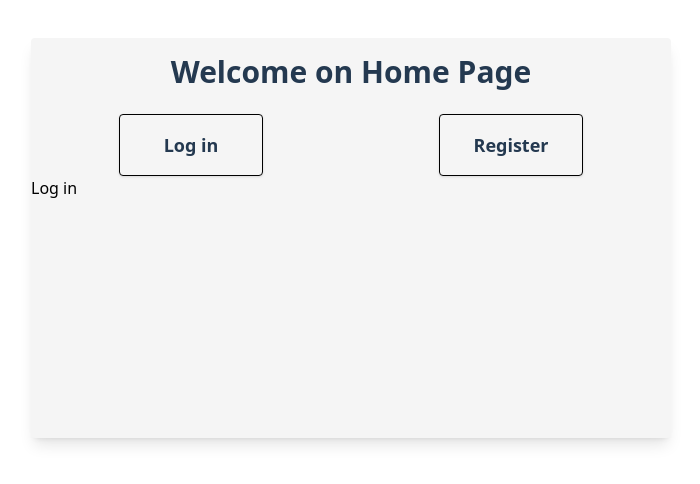
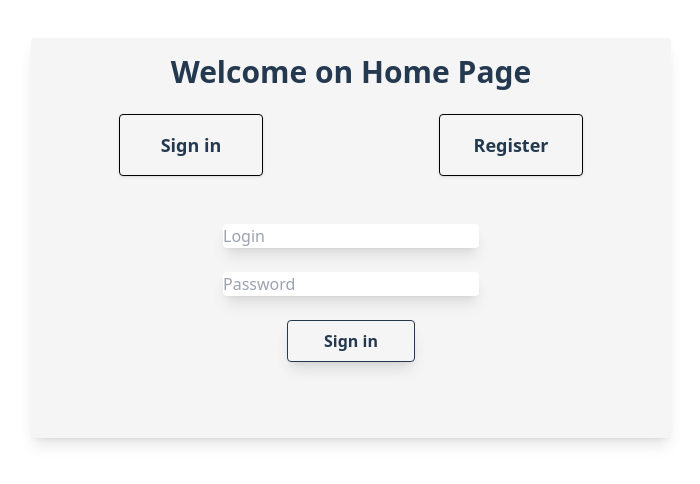
Before and after one commit to nikodemkwiecinski/first-vue-project, a Vue app: page / in a window 1280 px wide. Shown: the part 162-646 px from the top of the page, without its empty margins (289-989 px from the left). Built offline with nearby package versions, Linux system fonts and the light colour scheme.

Commit message:
Finish login and register to page

```diff
--- a/src/App.vue
+++ b/src/App.vue
@@ -1,24 +1,7 @@
-<script setup lang="ts">
-import Home from './views/Home.vue'
-</script>
+<script setup lang="ts"></script>
 
 <template>
-  <div class="w-50vw h-50vh bg-light-white rounded shadow-lg m-auto">
-    <Home />
-    <div class="flex justify-around mt-6">
-      <router-link
-        to="/"
-        class="p-4 border-solid border-black border text-dark-blue font-bold rounded shadow w-36 text-center text-lg hover:text-white hover:bg-dark-blue ease-linear duration-100"
-        >Log in</router-link
-      >
-      <router-link
-        to="/register"
-        class="p-4 border-solid border-black border text-dark-blue font-bold rounded shadow w-36 text-center text-lg hover:text-white hover:bg-dark-blue ease-linear duration-100"
-        >Register</router-link
-      >
-    </div>
-    <router-view></router-view>
-  </div>
+  <router-view></router-view>
 </template>
 
 <style></style>
--- /dev/null
+++ b/src/components/Home.vue
@@ -0,0 +1,39 @@
+<script setup lang="ts">
+import UserLog from './UserLog.vue'
+import UserRegister from './UserRegister.vue'
+import { ref } from 'vue'
+
+const togglePage = ref(true)
+</script>
+
+<template>
+  <div class="w-50vw h-50vh bg-light-white rounded shadow-lg m-auto">
+    <h1 class="text-dark-blue font-bold text-3xl text-center mt-4">
+      Welcome on Home Page
+    </h1>
+    <div class="flex justify-around mt-6">
+      <button
+        @click="
+          () => {
+            togglePage = true
+          }
+        "
+        class="p-4 border-solid border-black border text-dark-blue font-bold rounded shadow w-36 text-center text-lg hover:text-white hover:bg-dark-blue ease-linear duration-100"
+      >
+        Sign in
+      </button>
+      <button
+        @click="
+          () => {
+            togglePage = false
+          }
+        "
+        class="p-4 border-solid border-black border text-dark-blue font-bold rounded shadow w-36 text-center text-lg hover:text-white hover:bg-dark-blue ease-linear duration-100"
+      >
+        Register
+      </button>
+    </div>
+    <UserLog v-if="togglePage" />
+    <UserRegister v-else />
+  </div>
+</template>
--- a/src/components/UserLog.vue
+++ b/src/components/UserLog.vue
@@ -1,7 +1,69 @@
-<script setup lang="ts"></script>
+<script setup lang="ts">
+import { ref } from 'vue'
+import { useUserStore } from '../stores/UserStore'
+import { useRouter } from 'vue-router'
+
+const login = ref('')
+const password = ref('')
+const userStore = useUserStore()
+const loginError = ref(false)
+const router = useRouter()
+
+const handleSubmit = () => {
+  if (userStore.validateUser(login.value, password.value)) {
+    login.value = ''
+    password.value = ''
+    router.push({
+      path: '/user',
+      name: 'UserPage',
+    })
+  } else {
+    loginError.value = true
+    login.value = ''
+    password.value = ''
+    setTimeout(() => {
+      loginError.value = false
+    }, 2000)
+  }
+}
+</script>
 
 <template>
-  <h2>Log in</h2>
+  <form @submit.prevent="handleSubmit" class="mt-12">
+    <label for="">
+      <input type="text" placeholder="Login" v-model="login" />
+    </label>
+    <label for="">
+      <input type="password" v-model="password" placeholder="Password" />
+    </label>
+    <label for="">
+      <input
+        type="submit"
+        value="Sign in"
+        class="block w-1/5 mx-auto cursor-pointer shadow-lg rounded border border-dark-blue border-solid p-2 font-bold text-dark-blue hover:text-white hover:bg-dark-blue ease-linear duration-100"
+      />
+    </label>
+    <p
+      class="text-red-700 mt-4 text-center font-bold"
+      :class="loginError ? 'block' : 'hidden'"
+    >
+      Login or password is incorrent
+    </p>
+  </form>
 </template>
 
-<style scoped></style>
+<style scoped>
+label {
+  @apply block;
+  @apply mt-6;
+}
+
+input[type='text'],
+input[type='password'] {
+  @apply block;
+  @apply w-2/5;
+  @apply mx-auto;
+  @apply shadow-lg;
+  @apply rounded;
+}
+</style>
--- a/src/components/UserRegister.vue
+++ b/src/components/UserRegister.vue
@@ -1,7 +1,94 @@
 <script setup lang="ts">
-console.log('test')
+import { ref } from 'vue'
+import { useUserStore } from '../stores/UserStore'
+import { useRouter } from 'vue-router'
+
+const login = ref('')
+const password = ref('')
+const repeatPassword = ref('')
+const userStore = useUserStore()
+const loginError = ref(false)
+const errorMessage = ref('')
+const router = useRouter()
+
+const displayError = (msg: string) => {
+  errorMessage.value = msg
+  loginError.value = true
+  login.value = ''
+  password.value = ''
+  repeatPassword.value = ''
+  setTimeout(() => {
+    loginError.value = false
+  }, 2000)
+}
+
+const handleSubmit = () => {
+  if (
+    userStore.$state.users.find((user) => user.login === login.value) !==
+    undefined
+  ) {
+    displayError('Login already exists')
+  } else {
+    if (password.value !== repeatPassword.value) {
+      displayError('Passwords do not match')
+    } else if (login.value.length < 5 || password.value.length < 5) {
+      displayError('Login or password too short')
+    } else {
+      userStore.addUser(login.value, password.value)
+      login.value = ''
+      password.value = ''
+      router.push({
+        path: '/user',
+        name: 'UserPage',
+      })
+    }
+  }
+}
 </script>
 
 <template>
-  <h2>Register new user</h2>
+  <form @submit.prevent="handleSubmit" class="mt-12">
+    <label for="">
+      <input type="text" placeholder="Login" v-model="login" />
+    </label>
+    <label for="">
+      <input type="password" v-model="password" placeholder="Password" />
+    </label>
+    <label for="">
+      <input
+        type="password"
+        v-model="repeatPassword"
+        placeholder="Repeat Password"
+      />
+    </label>
+    <label for="">
+      <input
+        type="submit"
+        value="Sign up"
+        class="block w-1/5 mx-auto cursor-pointer shadow-lg rounded border border-dark-blue border-solid p-2 font-bold text-dark-blue hover:text-white hover:bg-dark-blue ease-linear duration-100"
+      />
+    </label>
+    <p
+      class="text-red-700 mt-4 text-center font-bold"
+      :class="loginError ? 'block' : 'hidden'"
+    >
+      {{ errorMessage }}
+    </p>
+  </form>
 </template>
+
+<style scoped>
+label {
+  @apply block;
+  @apply mt-6;
+}
+
+input[type='text'],
+input[type='password'] {
+  @apply block;
+  @apply w-2/5;
+  @apply mx-auto;
+  @apply shadow-lg;
+  @apply rounded;
+}
+</style>
--- a/src/router/index.ts
+++ b/src/router/index.ts
@@ -1,12 +1,12 @@
 import { createRouter, createWebHistory, RouteComponent } from 'vue-router'
-import UserLog from '@/components/UserLog.vue'
+import Home from '@/components/Home.vue'
 
 const routes = [
-  { path: '/', name: 'Login', component: UserLog },
+  { path: '/', name: 'Login', component: Home },
   {
-    path: '/register',
-    name: 'Register',
-    component: () => import('@/components/UserRegister.vue'),
+    path: '/user',
+    name: 'UserPage',
+    component: () => import('@/views/UserPage.vue'),
   },
 ]
 
--- a/src/stores/UserStore.ts
+++ b/src/stores/UserStore.ts
@@ -3,7 +3,14 @@ import { UserStateProps } from '../types/UserType'
 
 export const useUserStore = defineStore('UserStore', {
   state: (): UserStateProps => ({
-  users: [],
+    users: [
+      {
+        id: 1655648533193,
+        login: 'user',
+        password: 'user',
+        favouriteFoods: [],
+      },
+    ],
     activeUser: null,
   }),
 
@@ -18,6 +25,7 @@ export const useUserStore = defineStore('UserStore', {
       })
       this.users = [...newUsers]
     },
+
     delUser(userId: number) {
       this.users = this.users.filter((user) => user.id !== userId)
     },
@@ -27,6 +35,7 @@ export const useUserStore = defineStore('UserStore', {
         (user) => user.login === login && user.password === password
       )
       this.activeUser = testPassword !== undefined ? testPassword.id : null
+      return testPassword !== undefined ? true : false
     },
   },
 })
--- a/src/views/Home.vue
+++ /dev/null
@@ -1,7 +0,0 @@
-<script setup lang="ts"></script>
-
-<template>
-  <h1 class="text-dark-blue font-bold text-3xl text-center mt-4">
-    Welcome on Home Page
-  </h1>
-</template>
--- /dev/null
+++ b/src/views/UserPage.vue
@@ -0,0 +1,3 @@
+<template>
+  <h2>Welcome on User Page</h2>
+</template>
```
Also changed, not shown: src/types/UserType.ts (indentation only). Lines whose indentation alone changed are shown as unchanged.
